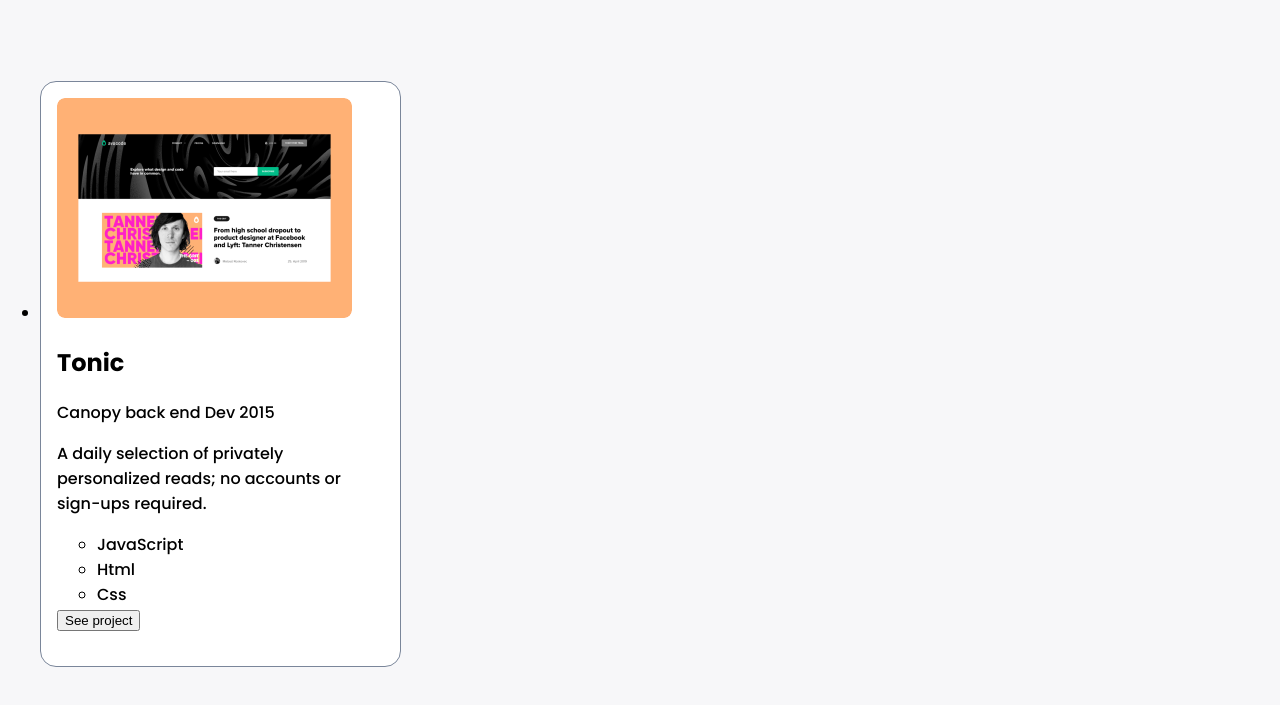
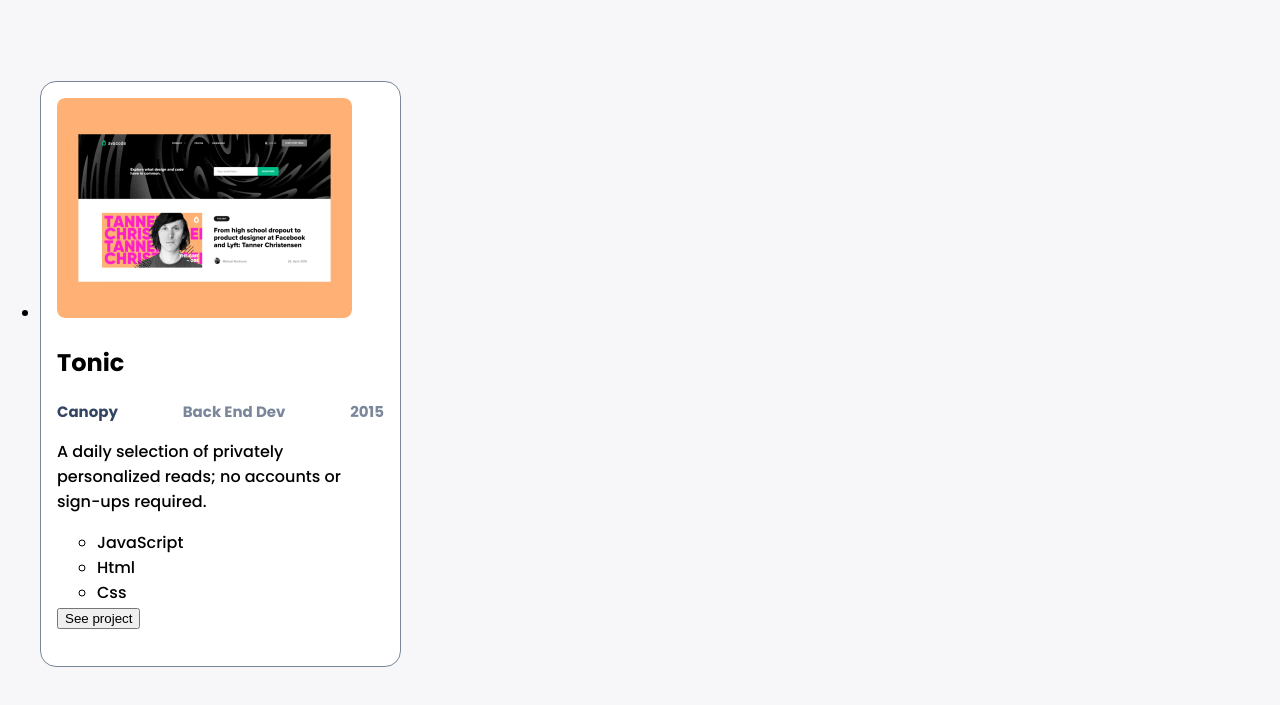
Before and after one commit to henrykgggg/portofolio, a website: page index.html in a window 1280 px wide. Shown: the part 557-1262 px from the top of the page. Drawn offline with Linux system fonts and the light colour scheme.

Commit message:
adding css on lists

```diff
--- a/index.html
+++ b/index.html
@@ -62,7 +62,7 @@
               src="img/Snapshoot-Portfolio1.png"
               alt="Portfolio Portfolio"
             />
-            <div class="list-container">
+            <div class="lists-container">
               <h2>Tonic</h2>
               <div class="lists">
                 <span class="lists-item obect1">Canopy</span>
--- a/style.css
+++ b/style.css
@@ -135,3 +135,28 @@ body {
   top: 16px;
   border-radius: 8px;
 }
+
+.lists-conatiner {
+  width: 100%;
+  align-items: center;
+}
+
+.lists{
+  display: flex;
+  justify-content: space-between;
+  align-items: center;
+}
+
+.lists-item{
+  color: #7a869a;
+  font-family: 'Poppins', sans-serif;
+  font-style: normal;
+  font-weight: 600;
+  font-size: 15px;
+  text-transform: capitalize;
+}
+
+.lists .obect1{
+  text-transform: capitalize;
+  color: #344563;
+}
```
